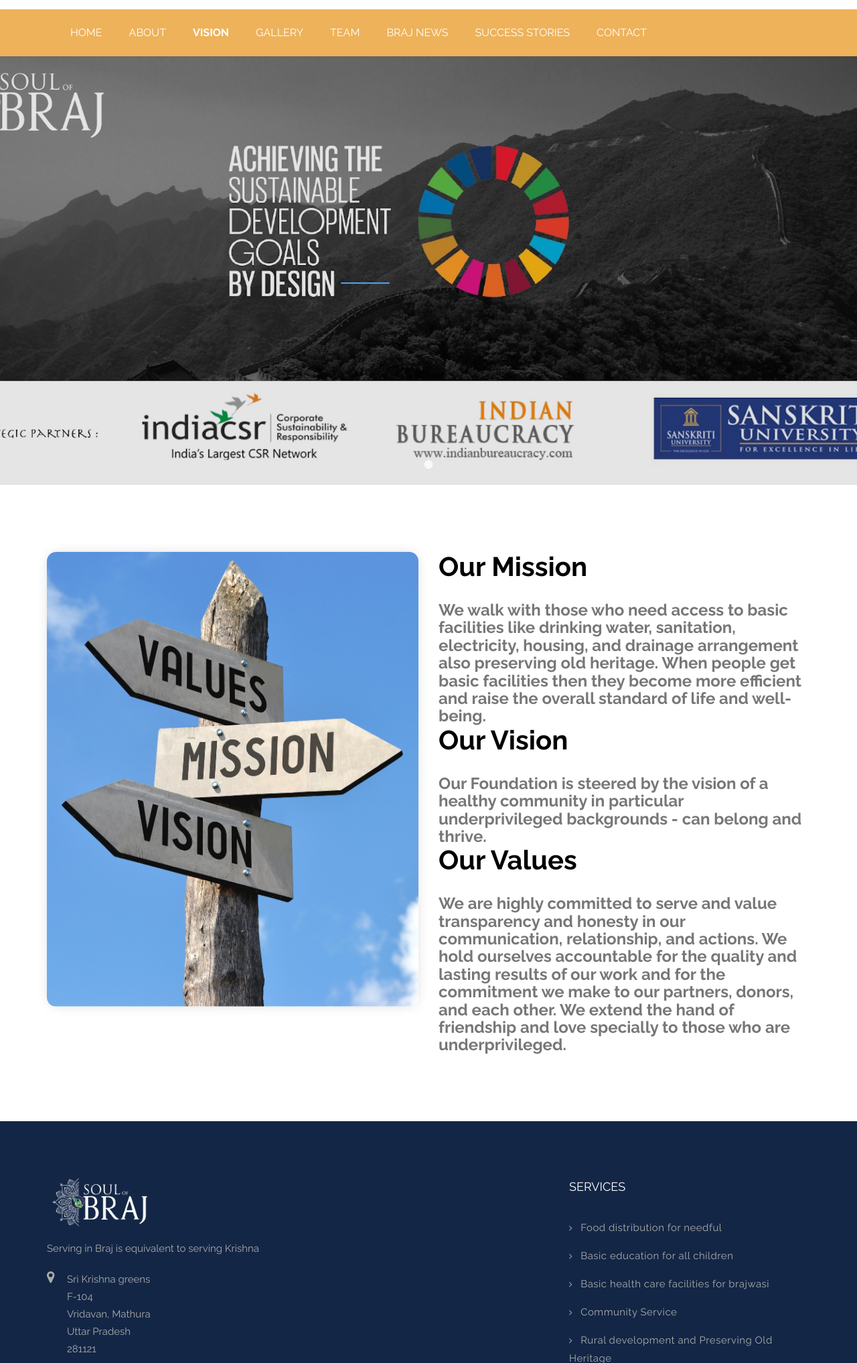
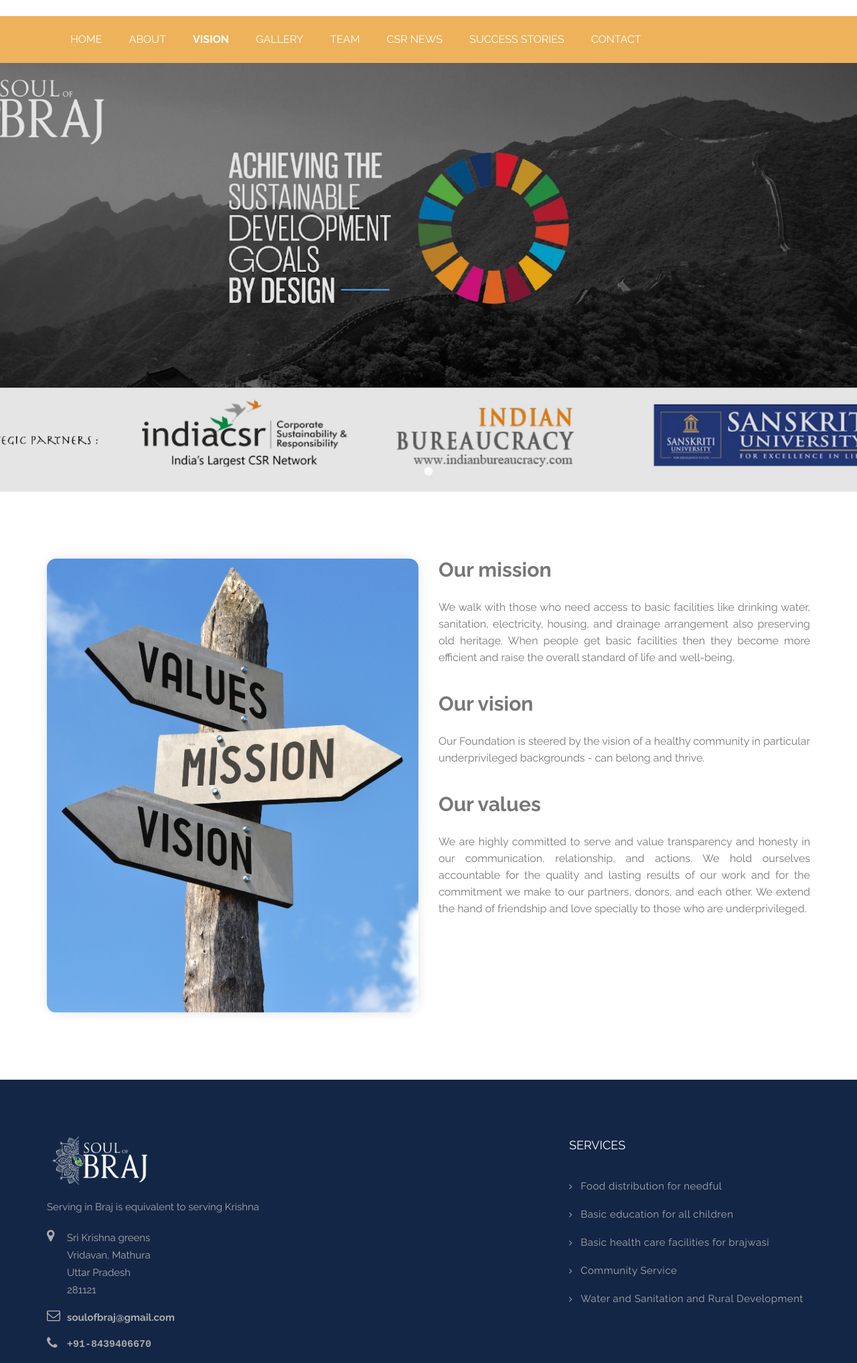
Before and after one commit to harshuusaxena/soulOfBraj, a plain HTML site: page vision.html in a window 1280 px wide. Shown: the part 133-2168 px from the top of the page at 67% size. Drawn offline with Linux system fonts and the light colour scheme.

Commit message:
vision page updated

```diff
--- a/vision.html
+++ b/vision.html
@@ -3,7 +3,7 @@
 
 <head>
   <meta charset="utf-8">
-  <title>Soul of Braj</title>
+  <title>Vision | Soul of Braj</title>
 
 
   <!-- mobile responsive meta -->
@@ -34,10 +34,10 @@
 <!--Header Upper-->
 <section class="header-uper">
       <div class="container clearfix">
-            <div class="logo">
+                <div class="logo">
                   <figure>
                         <a href="index.html">
-                              <img src="images/logo.png" alt="">
+                              <img src="images/logo.png" alt="" width="160px">
                         </a>
                   </figure>
             </div>
@@ -59,7 +59,7 @@
                               </div>
                               <strong>Call Now</strong>
                               <br>
-                              <span style="font-weight: 600;">+91-8439406670</span>
+                              <span style="font-weight: 600; font-family: monospace;">+91-8439406670</span>
                         </li>
                   </ul>
                   <div class="link-btn">
@@ -74,7 +74,10 @@
 <!--Main Header-->
 <nav class="navbar navbar-default">
       <div class="container">
+
+            <!-- Brand and toggle get grouped for better mobile display -->
             <div class="navbar-header">
+
                   <button type="button" class="navbar-toggle collapsed" data-toggle="collapse" data-target="#bs-example-navbar-collapse-1"
                         aria-expanded="false">
                         <span class="sr-only">Toggle navigation</span>
@@ -83,6 +86,7 @@
                         <span class="icon-bar"></span>
                   </button>
             </div>
+            <!-- Collect the nav links, forms, and other content for toggling -->
             <div class="collapse navbar-collapse" id="bs-example-navbar-collapse-1">
                   <ul class="nav navbar-nav">
                         <li>
@@ -95,22 +99,22 @@
                               <a href="vision.html">Vision</a>
                         </li >
                         <li>
-                              <a href="gallery.html">Gallery</a>
+                              <a href="#">Gallery</a>
                         </li>
                         <li>
-                              <a href="team.html">Team</a>
+                              <a href="#">Team</a>
                         </li>
                         <li>
-                              <a href="braj_news.html">Braj News</a>
+                              <a href="#">CSR News</a>
                         </li>
                         <li>
-                              <a href="success_stories.html">Success Stories</a>
+                              <a href="#">Success Stories</a>
                         </li>
                        <li>
                               <a href="contact.html">Contact</a>
                         </li>
                   </ul>
-            </div>
+          </div>
       </div>
 </nav>
 <!--End Main Header -->
@@ -139,29 +143,26 @@
             <div class="col-md-6">
                 <img src="images/vision1.jpg" class="responsive" alt="story">
             </div>
-            <div class="col-md-6">
-                <div class="story-content">
-                    <h2>Our mission</h2>
-
-                    <h3>We walk with those who need access to basic facilities like drinking water, sanitation, electricity, housing, and drainage arrangement also preserving old heritage. When people get basic facilities then they become more efficient and raise the overall standard of life and well-being.</h3>
-
-
+            <div class="col-md-6" style="padding-bottom: 30px;">
+                <div class="section-title">
+                    <h2 style="font-size: 30px;">Our mission</h2>
+                    <br>
+                    <p style="font-size: 16px;">We walk with those who need access to basic facilities like drinking water, sanitation, electricity, housing, and drainage arrangement also preserving old heritage. When people get basic facilities then they become more efficient and raise the overall standard of life and well-being.</p>
                 </div>
             </div>
-            <div class="col-md-6">
-                <div class="story-content">
-                    <h2>Our vision</h2>
-
-                    <h3>Our Foundation is steered by the vision of a healthy community in particular underprivileged backgrounds - can belong and thrive.</h3>
-
-
+            <div class="col-md-6" style="padding-bottom: 30px;">
+                <div class="section-title">
+                    <h2 style="font-size: 30px;">Our vision</h2>
+                    <br>
+                   <p  style="font-size: 16px;">Our Foundation is steered by the vision of a healthy community in particular underprivileged backgrounds - can belong and thrive.</p>
                 </div>
             </div>
+
             <div class="col-md-6">
-                <div class="story-content">
-                    <h2>Our values</h2>
-
-                    <h3>We are highly committed to serve and value transparency and honesty in our communication, relationship, and actions. We hold ourselves accountable for the quality and lasting results of our work and for the commitment we make to our partners, donors, and each other. We extend the hand of friendship and love specially to those who are underprivileged.</h3>
+                <div class="section-title">
+                    <h2 style="font-size: 30px;">Our values</h2>
+                    <br>
+                    <p style="font-size: 16px;">We are highly committed to serve and value transparency and honesty in our communication, relationship, and actions. We hold ourselves accountable for the quality and lasting results of our work and for the commitment we make to our partners, donors, and each other. We extend the hand of friendship and love specially to those who are underprivileged.</p>
 
 
                 </div>
@@ -169,14 +170,6 @@
         </div>
     </div>
 </section>
-
-
-
-
-
-
-
-
 
 <!--footer-main-->
 <footer class="footer-main">
@@ -196,7 +189,8 @@
             <ul class="location-link">
               <li class="item">
                 <i class="fa fa-map-marker"></i>
-                <p>Sri Krishna greens<br> F-104<br> Vridavan, Mathura<br> Uttar Pradesh<br> 281121</p>
+                  <p>Sri Krishna greens<br> Vridavan, Mathura<br> Uttar Pradesh<br> 281121</p>
+
               </li>
               <li class="item">
                 <i class="fa fa-envelope-o" aria-hidden="true"></i>
@@ -206,7 +200,7 @@
               </li>
               <li class="item">
                 <i class="fa fa-phone" aria-hidden="true"></i>
-                <p style="font-weight: 600;">+91-8439406670</p>
+                <p style="font-weight: 600; font-family: monospace;">+91-8439406670</p>
               </li>
             </ul>
             <ul class="list-inline social-icons">
@@ -221,33 +215,33 @@
           <h6>Services</h6>
           <ul class="menu-link">
             <li>
-              <a href="food_distribution.html">
+              <a href="#">
                 <i class="fa fa-angle-right" aria-hidden="true"></i>Food distribution for needful </a>
             </li>
             <li>
-              <a href="basic_education.html">
+              <a href="#">
                 <i class="fa fa-angle-right" aria-hidden="true"></i>Basic education for all children </a>
             </li>
             <li>
-              <a href="health_care.html">
+              <a href="#">
                 <i class="fa fa-angle-right" aria-hidden="true"></i>Basic health care facilities for brajwasi </a>
             </li>
             <li>
-              <a href="community_service.html">
+              <a href="#">
                 <i class="fa fa-angle-right" aria-hidden="true"></i>Community Service </a>
             </li>
             <li>
-              <a href="rural_devlopment.html">
-                <i class="fa fa-angle-right" aria-hidden="true"></i>Rural development and Preserving Old Heritage</a>
+              <a href="#">
+                <i class="fa fa-angle-right" aria-hidden="true"></i>Water and Sanitation and Rural Development</a>
             </li>
           </ul>
         </div>
-
       </div>
     </div>
   </div>
 </footer>
 <!--End footer-main-->
+
 
 </div>
 <!--End pagewrapper-->
```
